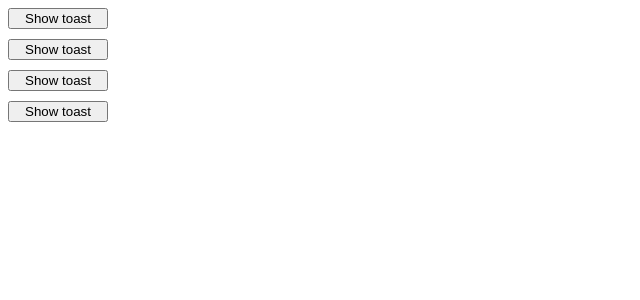
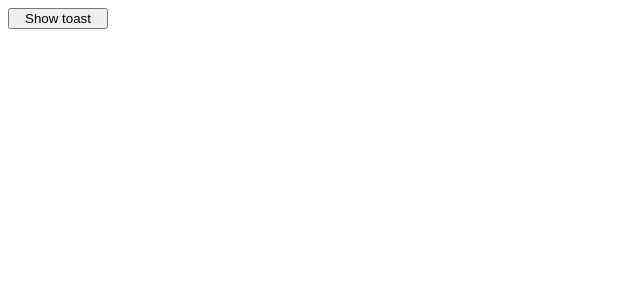
Before and after one commit to Mobinafshari/react-notification, a React (Vite) app: page / in a window 1280 px wide. Shown: the top 300 px of the page, without its empty margins (0-640 px from the left). Built offline with nearby package versions, Linux system fonts and the light colour scheme.

Commit message:
feat: configuration of vitest improved

```diff
--- a/package.json
+++ b/package.json
@@ -20,7 +20,7 @@
   "devDependencies": {
     "@eslint/js": "^9.17.0",
     "@testing-library/jest-dom": "^6.6.3",
-    "@testing-library/react": "^16.1.0",
+    "@testing-library/react": "^14.2.0",
     "@types/react": "^18.3.18",
     "@types/react-dom": "^18.3.5",
     "@vitejs/plugin-react-swc": "^3.5.0",
--- a/src/App.tsx
+++ b/src/App.tsx
@@ -6,9 +6,9 @@ function App() {
     <div style={{ color: "black"  , display : "flex" , flexDirection : "column" , gap : "10px" , width : "100px" , justifyContent : "center"}}>
       {Toasts}
       <button onClick={() => trigger("hello", "success")}>Show toast</button>
-      <button onClick={() => trigger("hello", "warn")}>Show toast</button>
-      <button onClick={() => trigger("hello", "error")}>Show toast</button>
-      <button onClick={() => trigger("hello", "info")}>Show toast</button>
+      {/* <button onClick={() => trigger("hello", "warn")}>Show toast</button> */}
+      {/* <button onClick={() => trigger("hello", "error")}>Show toast</button> */}
+      {/* <button onClick={() => trigger("hello", "info")}>Show toast</button> */}
     </div>
   );
 }
--- a/src/hooks/useNotification.tsx
+++ b/src/hooks/useNotification.tsx
@@ -54,6 +54,7 @@ const useNotification = (duration: number = 3000) => {
           const notificationColor = colors[type];
           return (
             <section
+            role="alert"
               key={id}
               className="notification notification-open"
               style={{
--- a/tsconfig.app.json
+++ b/tsconfig.app.json
@@ -21,9 +21,11 @@
     "noUnusedParameters": true,
     "noFallthroughCasesInSwitch": true,
     "noUncheckedSideEffectImports": true,
+    "types": ["vitest/globals"]
   },
   "include": [
     "src",
-    "src/**/*.d.ts"
+    "src/**/*.d.ts" ,
+    "test"
   ]
 }
--- a/vitest.config.ts
+++ b/vitest.config.ts
@@ -2,6 +2,8 @@ import { defineConfig} from "vitest/config";
 
 export default defineConfig({
     test : {
-        environment : "jsdom"
+        globals : true,
+        environment : "jsdom",
+        setupFiles : "test/setup.ts"
     }
 })
```
Also changed, not shown: test/setup.ts (added, +1 -0 lines), 2 other files (tests, documents, lock files or other folders).
